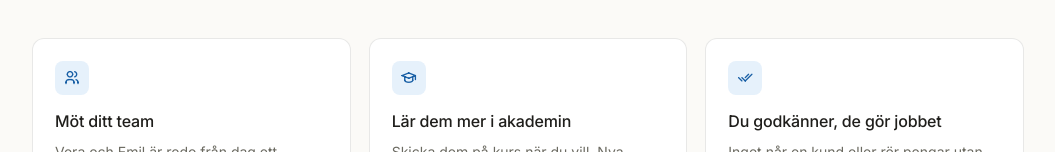
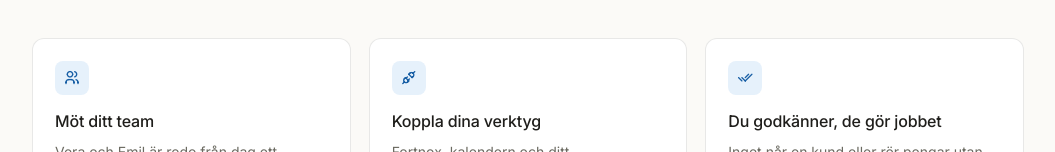
Before and after one commit to jakupguven-ab/website, a plain HTML site: page index.html in a window 1280 px wide. Shown: the part 648-800 px from the top of the page, without its empty margins (112-1167 px from the left). Drawn offline with Linux system fonts and the light colour scheme.

Commit message:
TICKET-0006: replace akademi step card with connect-your-tools step
'Så funkar det' middle card now reads Koppla dina verktyg (ti-plug-connected)
so the narrative is meet the team -> connect your tools -> you approve.
Remaining akademi mentions are inside the aria-hidden device mockups
(product depiction), left as-is per the ticket's scope.

Co-Authored-By: Claude Fable 5 <noreply@anthropic.com>

```diff
--- a/index.html
+++ b/index.html
@@ -64,7 +64,7 @@
     <div class="sechead r"><h2>Så funkar det</h2><p>Ingen uppsättning, inga flödesscheman. Du får ett team och bestämmer vad de får göra.</p></div>
     <div class="grid3">
       <div class="card step r"><div class="n"><i class="ti ti-users" aria-hidden="true"></i></div><h3>Möt ditt team</h3><p>Vera och Emil är redo från dag ett — anpassade efter din verksamhet.</p></div>
-      <div class="card step r"><div class="n"><i class="ti ti-school" aria-hidden="true"></i></div><h3>Lär dem mer i akademin</h3><p>Skicka dem på kurs när du vill. Nya färdigheter, samma trygga upplägg.</p></div>
+      <div class="card step r"><div class="n"><i class="ti ti-plug-connected" aria-hidden="true"></i></div><h3>Koppla dina verktyg</h3><p>Fortnox, kalendern och ditt telefonnummer — dina medarbetare arbetar i de system du redan använder.</p></div>
       <div class="card step r"><div class="n"><i class="ti ti-checks" aria-hidden="true"></i></div><h3>Du godkänner, de gör jobbet</h3><p>Inget når en kund eller rör pengar utan ditt ok. Resten sköter de själva.</p></div>
     </div>
   </section>
```
